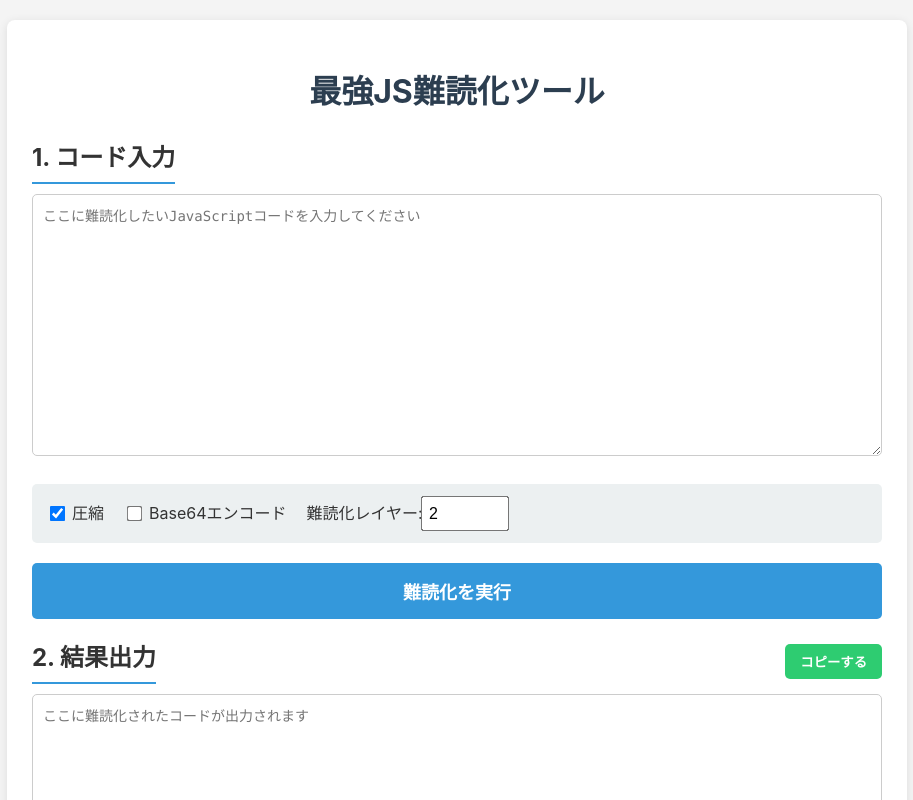
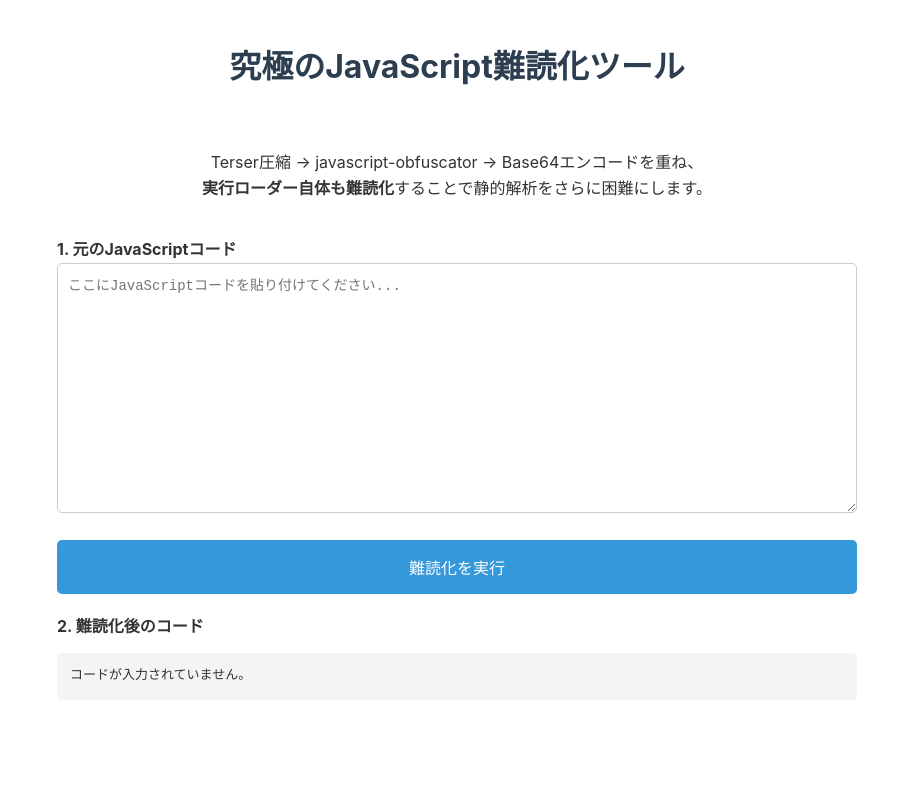
Before and after one commit to To0mo/javascript-obfuscater, a plain HTML site: page index.html in a window 1280 px wide. Both pictures are taken after a click on the button "難読化を実行". Shown: the top 800 px of the page, without its empty margins (183-1096 px from the left). Drawn offline with Linux system fonts and the light colour scheme.

Commit message:
Update index.html

```diff
--- a/index.html
+++ b/index.html
@@ -3,229 +3,161 @@
 <head>
     <meta charset="UTF-8">
     <meta name="viewport" content="width=device-width, initial-scale=1.0">
-  <title>最強JS難読化ツール (コピー機能付き)</title>
+    <title>究極のJavaScript難読化ツール</title>
     <style>
-    body {
-      font-family: -apple-system, BlinkMacSystemFont, "Segoe UI", Roboto, Helvetica, Arial, sans-serif;
-      line-height: 1.6;
-      background-color: #f4f4f4;
-      color: #333;
-      padding: 20px;
-      max-width: 900px;
-      margin: 0 auto;
+        body { font-family: -apple-system, BlinkMacSystemFont, "Segoe UI", Roboto, "Helvetica Neue", Arial, sans-serif; line-height: 1.6; color: #333; max-width: 800px; margin: 0 auto; padding: 20px; }
+        .container { display: flex; flex-direction: column; gap: 20px; }
+        h1 { text-align: center; color: #2c3e50; }
+        p { text-align: center; }
+        textarea { width: 100%; height: 250px; border-radius: 5px; border: 1px solid #ccc; padding: 10px; font-family: monospace; font-size: 14px; box-sizing: border-box; }
+        button { background-color: #3498db; color: white; border: none; padding: 15px; font-size: 16px; border-radius: 5px; cursor: pointer; transition: background-color 0.3s; }
+        button:hover { background-color: #2980b9; }
+        button:disabled { background-color: #bdc3c7; cursor: not-allowed; }
+        .output-container { position: relative; }
+        pre { background-color: #f4f4f4; padding: 1em; border-radius: 5px; white-space: pre-wrap; word-wrap: break-word; }
+        code { font-family: monospace; }
+        .result-info { font-weight: bold; margin-top: 10px; }
+        .error { color: #e74c3c; font-weight: bold; }
+        #copyBtn {
+            position: absolute;
+            top: 10px;
+            right: 10px;
+            padding: 5px 10px;
+            font-size: 12px;
+            background-color: #7f8c8d;
+            border-radius: 4px;
+            cursor: pointer;
+            opacity: 0;
+            visibility: hidden;
+            transition: opacity 0.3s, visibility 0.3s;
         }
-    h1 {
-      text-align: center;
-      color: #2c3e50;
+        #copyBtn.visible {
+            opacity: 0.8;
+            visibility: visible;
         }
-    textarea {
-      width: 100%;
-      padding: 10px;
-      border: 1px solid #ccc;
-      border-radius: 5px;
-      box-sizing: border-box;
-      font-family: Consolas, "Courier New", monospace;
-      font-size: 14px;
-    }
-    .container {
-      background-color: #fff;
-      padding: 25px;
-      border-radius: 8px;
-      box-shadow: 0 2px 10px rgba(0,0,0,0.1);
-    }
-    .options {
-      margin: 20px 0;
-      padding: 15px;
-      background-color: #ecf0f1;
-      border-radius: 5px;
-      display: flex;
-      flex-wrap: wrap;
-      align-items: center;
-      gap: 20px;
-    }
-    label {
-      cursor: pointer;
-      display: flex;
-      align-items: center;
-      gap: 5px;
-    }
-    input[type="checkbox"], input[type="number"] {
-        transform: scale(1.2);
-    }
-    input[type="number"] {
-        width: 60px;
-        padding: 5px;
-    }
-    .main-button {
-      display: block;
-      width: 100%;
-      padding: 15px;
-      background-color: #3498db;
-      color: white;
-      border: none;
-      border-radius: 5px;
-      font-size: 18px;
-      font-weight: bold;
-      cursor: pointer;
-      transition: background-color 0.3s;
-    }
-    .main-button:hover {
-      background-color: #2980b9;
-    }
-    .code-area {
-        margin-top: 20px;
-    }
-    .area-header {
-        display: flex;
-        justify-content: space-between;
-        align-items: center;
-        margin-bottom: 10px;
-    }
-    h2 {
-        margin: 0;
-        border-bottom: 2px solid #3498db;
-        padding-bottom: 5px;
-    }
-    .copy-button {
-        padding: 8px 15px;
-        background-color: #2ecc71;
-        color: white;
-        border: none;
-        border-radius: 5px;
-        cursor: pointer;
-        font-weight: bold;
-        transition: background-color 0.3s;
-    }
-    .copy-button:hover {
-        background-color: #27ae60;
-    }
-    .copy-button:disabled {
-        background-color: #95a5a6;
-        cursor: not-allowed;
+        #copyBtn:hover {
+            opacity: 1;
         }
     </style>
 </head>
 <body>
+    <div class="container">
+        <h1>究極のJavaScript難読化ツール</h1>
+        <p>Terser圧縮 → javascript-obfuscator → Base64エンコードを重ね、<br><b>実行ローダー自体も難読化</b>することで静的解析をさらに困難にします。</p>
 
-  <div class="container">
-    <h1>最強JS難読化ツール</h1>
-
-    <div class="code-area">
-        <div class="area-header">
-            <h2>1. コード入力</h2>
-        </div>
-        <textarea id="input" rows="15" placeholder="ここに難読化したいJavaScriptコードを入力してください"></textarea>
+        <div>
+            <label for="inputCode"><strong>1. 元のJavaScriptコード</strong></label>
+            <textarea id="inputCode" placeholder="ここにJavaScriptコードを貼り付けてください..."></textarea>
         </div>
 
-    <div class="options">
-      <label><input type="checkbox" id="option-compact" checked> 圧縮</label>
-      <label><input type="checkbox" id="option-base64"> Base64エンコード</label>
-      <label>難読化レイヤー: <input type="number" id="option-layers" value="2" min="1" max="5"></label>
+        <button id="obfuscateBtn" onclick="processObfuscation()">難読化を実行</button>
+
+        <div>
+            <label for="outputCode"><strong>2. 難読化後のコード</strong></label>
+            <div class="output-container">
+                <pre><code id="outputCode"></code></pre>
+                <button id="copyBtn">コピー</button>
             </div>
-
-    <button id="obfuscate" class="main-button">難読化を実行</button>
-
-    <div class="code-area">
-        <div class="area-header">
-            <h2>2. 結果出力</h2>
-            <button id="copy-button" class="copy-button">コピーする</button>
-        </div>
-        <textarea id="output" rows="15" readonly placeholder="ここに難読化されたコードが出力されます"></textarea>
+            <div id="resultInfo" class="result-info"></div>
         </div>
     </div>
 
-  <!-- javascript-obfuscatorライブラリをCDNから読み込む -->
+    <!-- 必要なライブラリをCDNから読み込む -->
+    <script src="https://cdn.jsdelivr.net/npm/terser/dist/bundle.min.js"></script>
     <script src="https://cdn.jsdelivr.net/npm/javascript-obfuscator/dist/index.browser.js"></script>
 
-  <!-- サイトのロジック -->
     <script>
-    const obfuscateButton = document.getElementById('obfuscate');
-    const copyButton = document.getElementById('copy-button');
-    const inputArea = document.getElementById('input');
-    const outputArea = document.getElementById('output');
+        const inputCodeEl = document.getElementById('inputCode');
+        const outputCodeEl = document.getElementById('outputCode');
+        const resultInfoEl = document.getElementById('resultInfo');
+        const obfuscateBtn = document.getElementById('obfuscateBtn');
+        const copyBtn = document.getElementById('copyBtn');
 
-    // ■ 難読化処理
-    obfuscateButton.addEventListener('click', function() {
-      let inputCode = inputArea.value;
+        // --- コピーボタンの処理 ---
+        copyBtn.addEventListener('click', () => {
+            const codeToCopy = outputCodeEl.textContent;
+            if (!codeToCopy) return;
 
-      if (!inputCode.trim()) {
-        alert('コードを入力してください。');
+            navigator.clipboard.writeText(codeToCopy).then(() => {
+                const originalText = copyBtn.textContent;
+                copyBtn.textContent = 'コピーしました！';
+                copyBtn.disabled = true;
+                setTimeout(() => {
+                    copyBtn.textContent = originalText;
+                    copyBtn.disabled = false;
+                }, 2000);
+            }).catch(err => {
+                console.error('コピーに失敗しました', err);
+                alert('コピーに失敗しました。');
+            });
+        });
+
+        function formatBytes(bytes) {
+            if (bytes === 0) return '0 Bytes';
+            const k = 1024;
+            const sizes = ['Bytes', 'KB', 'MB'];
+            const i = Math.floor(Math.log(bytes) / Math.log(k));
+            return parseFloat((bytes / Math.pow(k, i)).toFixed(2)) + ' ' + sizes[i];
+        }
+
+        async function processObfuscation() {
+            const originalCode = inputCodeEl.value;
+            if (!originalCode.trim()) {
+                outputCodeEl.textContent = 'コードが入力されていません。';
+                resultInfoEl.innerHTML = '';
+                copyBtn.classList.remove('visible');
                 return;
             }
 
-      // UIからオプションを取得
-      const useCompact = document.getElementById('option-compact').checked;
-      const useBase64 = document.getElementById('option-base64').checked;
-      const layers = parseInt(document.getElementById('option-layers').value, 10);
-
-      const obfuscationOptions = {
-        compact: useCompact,
-        controlFlowFlattening: true,
-        controlFlowFlatteningThreshold: 1,
-        deadCodeInjection: true,
-        deadCodeInjectionThreshold: 1,
-        debugProtection: true,
-        debugProtectionInterval: 4000,
-        disableConsoleOutput: true,
-        identifierNamesGenerator: 'hexadecimal',
-        log: false,
-        renameGlobals: true,
-        rotateStringArray: true,
-        selfDefending: true,
-        stringArray: true,
-        stringArrayEncoding: ['rc4'],
-        stringArrayThreshold: 1,
-        transformObjectKeys: true,
-        unicodeEscapeSequence: false
-      };
+            obfuscateBtn.disabled = true;
+            obfuscateBtn.textContent = '処理中...';
+            outputCodeEl.textContent = '';
+            resultInfoEl.innerHTML = '';
+            copyBtn.classList.remove('visible');
 
             try {
-        let obfuscatedCode = inputCode;
-        // 1. 多層難読化
-        for (let i = 0; i < layers; i++) {
-          obfuscatedCode = JavaScriptObfuscator.obfuscate(obfuscatedCode, obfuscationOptions).getObfuscatedCode();
+                // --- ステップ1: Terserでコードを圧縮 ---
+                const terserResult = await Terser.minify(originalCode, {
+                    mangle: { toplevel: true },
+                    compress: { drop_console: true }
+                });
+                if (terserResult.error) throw new Error('Terser Error: ' + terserResult.error.message);
+                const minifiedCode = terserResult.code;
+
+                // --- ステップ2: javascript-obfuscatorで難読化 ---
+                const obfuscationResult = JavaScriptObfuscator.obfuscate(minifiedCode, {
+                    compact: true, controlFlowFlattening: false, deadCodeInjection: false,
+                    stringArray: true, stringArrayEncoding: ['none'], stringArrayThreshold: 0.75,
+                    transformObjectKeys: true, identifierNamesGenerator: 'hexadecimal'
+                });
+                const obfuscatedCode = obfuscationResult.getObfuscatedCode();
+
+                // --- ステップ3: Base64エンコードと、難読化されたローダーの生成 ---
+                const encodedCode = btoa(unescape(encodeURIComponent(obfuscatedCode)));
+                const finalCode = `(()=>{const a='${encodedCode}',b=window,c='atob',d='decodeURIComponent',e='escape',f='Blob',g='URL',h='createObjectURL',i='revokeObjectURL',j='application/javascript';const k=b[d](b[e](b[c](a))),l=new b[f]([k],{type:j}),m=b[g][h](l);import(m).then(()=>b[g][i](m))})();`;
+
+                // --- 結果の表示 ---
+                outputCodeEl.textContent = finalCode;
+                copyBtn.classList.add('visible'); // コピーボタンを表示
+
+                const originalSize = new Blob([originalCode]).size;
+                const finalSize = new Blob([finalCode]).size;
+                const changeRatio = ((finalSize - originalSize) / originalSize * 100).toFixed(2);
+
+                resultInfoEl.innerHTML = `
+                    元のサイズ: ${formatBytes(originalSize)}<br>
+                    変換後のサイズ: ${formatBytes(finalSize)}<br>
+                    サイズ変化: <span style="color: ${changeRatio >= 0 ? '#e74c3c' : '#2ecc71'};">${changeRatio >= 0 ? '+' : ''}${changeRatio}%</span>
+                `;
+
+            } catch (error) {
+                outputCodeEl.textContent = 'エラーが発生しました。\n' + error.message;
+                outputCodeEl.classList.add('error');
+            } finally {
+                obfuscateBtn.disabled = false;
+                obfuscateBtn.textContent = '難読化を実行';
             }
-        // 2. Base64エンコードとキーワードの隠蔽
-        if (useBase64) {
-          const utf8Bytes = new TextEncoder().encode(obfuscatedCode);
-          const base64String = btoa(String.fromCharCode.apply(null, utf8Bytes));
-          const evalHex = '\\x65\\x76\\x61\\x6c'; // "eval"
-          const atobHex = '\\x61\\x74\\x6f\\x62';   // "atob"
-          obfuscatedCode = `self['${evalHex}'](self['${atobHex}']('${base64String}'))`;
         }
-        outputArea.value = obfuscatedCode;
-        console.log('最強の難読化が完了しました。');
-      } catch (e) {
-        alert('エラーが発生しました: ' + e.message);
-        console.error(e);
-      }
-    });
-
-    // ■ コピー処理
-    copyButton.addEventListener('click', function() {
-      const codeToCopy = outputArea.value;
-      if (!codeToCopy) {
-        // テキストエリアが空の場合は何もしない
-        return;
-      }
-
-      navigator.clipboard.writeText(codeToCopy).then(() => {
-        // コピー成功時のフィードバック
-        const originalText = copyButton.textContent;
-        copyButton.textContent = 'コピーしました！';
-        copyButton.disabled = true;
-
-        setTimeout(() => {
-          copyButton.textContent = originalText;
-          copyButton.disabled = false;
-        }, 2000); // 2秒後に元に戻す
-      }).catch(err => {
-        // コピー失敗時
-        console.error('クリップボードへのコピーに失敗しました: ', err);
-        alert('コピーに失敗しました。');
-      });
-    });
     </script>
-
 </body>
 </html>
```
Lines whose indentation alone changed are shown as unchanged.
